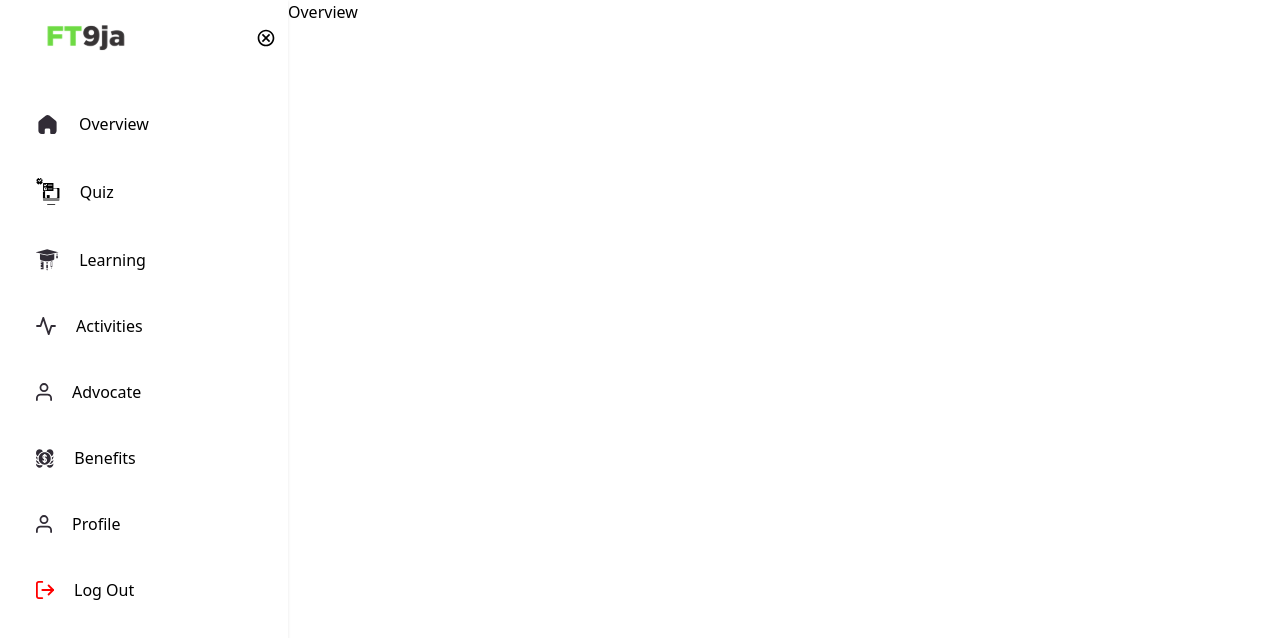
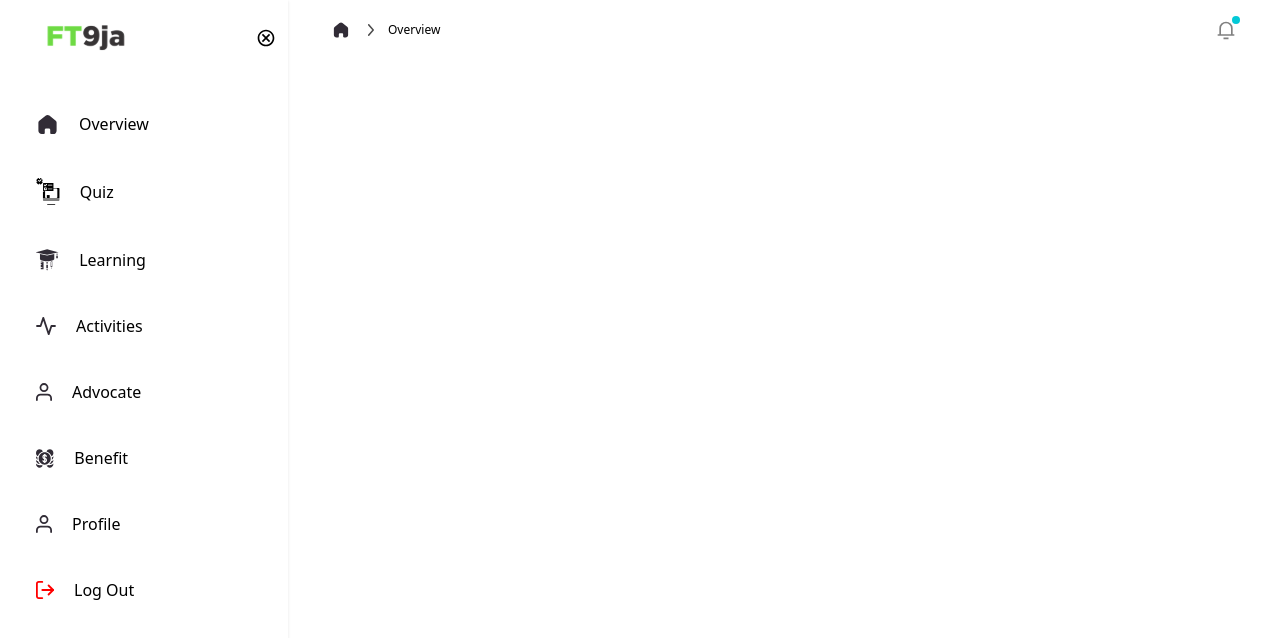
Before and after one commit to seunthegreat/FT9ja-Hero-main, a React (Vite) app: page /dashboard in a window 1280 px wide. Shown: the top 638 px of the page. Built offline with nearby package versions, Linux system fonts and the light colour scheme.

Commit message:
navbar setup

```diff
--- a/src/App.jsx
+++ b/src/App.jsx
@@ -16,7 +16,7 @@ const App = () =>(
         <Route path="/dashboard/learning" element={<Learning />} />
         <Route path="/dashboard/activities" element={<Activities />} />
         <Route path="/dashboard/advocate" element={<Advocate />} />
-        <Route path="/dashboard/benefits" element={<Benefit />} />
+        <Route path="/dashboard/benefit" element={<Benefit />} />
         <Route path="/dashboard/profile" element={<Profile />} />
       </Routes>
     </BrowserRouter>
--- a/src/assets/index.js
+++ b/src/assets/index.js
@@ -37,6 +37,7 @@ import Advocate from "./Advocate.svg";
 import Benefit from "./Benefit.svg";
 import Profile from "./Profile.svg";
 import Logout from "./Logout.svg";
+import rightArrow from "./right-arrow.svg"
 
 export {
   airbnb,
@@ -77,5 +78,6 @@ export {
   Advocate,
   Benefit,
   Profile,
-  Logout
+  Logout,
+  rightArrow
 };
--- /dev/null
+++ b/src/components/DashboardNavbar.jsx
@@ -0,0 +1,66 @@
+import React, { useEffect } from 'react';
+import { AiOutlineMenu } from 'react-icons/ai';
+import { RiNotification3Line } from 'react-icons/ri';
+import { useStateContext } from '../context/ContextProvider';
+import { Home, rightArrow } from '../assets';
+
+const NavButton = ({ title, customFunc, icon, color, dotColor, svg }) => (
+  <>
+    <button
+      type='button'
+      onClick={customFunc}
+      style={{ color }}
+      className="relative text-xl rounded-full p-3 hover:bg-light-gray"
+    >
+      <span style={{background: dotColor}}
+        className="absolute inline-flex rounded-full h-2 w-2 right-2 top-2"/>
+        {svg ? <img src={icon} className="w-[18px] h-[18px]" /> : icon}
+    </button>
+  </>
+)
+
+const DNavbar = ({route}) => {
+  const {  setActiveMenu, handleClick, screenSize, setScreenSize } = useStateContext();
+
+  useEffect(() => {
+    const handleResize = () => setScreenSize(window.innerWidth);
+    window.addEventListener('resize', handleResize);
+    handleResize();
+
+    return () => window.removeEventListener('resize', handleResize);
+  }, []);
+
+  useEffect(() => {
+    if(screenSize <= 900) return setActiveMenu(false);
+    setActiveMenu(true);
+
+  }, [screenSize]);
+  return (
+    <div className='flex justify-between p-2 md:mx-6 relative'>
+      <div className='flex flex-row items-center justify-center'>
+        <NavButton
+          title="Menu"
+          customFunc={() => setActiveMenu((prevActiveMenu) => !prevActiveMenu)}
+          color="gray"
+          svg
+          icon={Home}
+        />
+       <img src={rightArrow} className="w-[18px] h-[12px] mr-2" />
+       <p className='text-xs'>{route}</p>
+      </div>
+
+        <div className='flex'>
+          <NavButton
+            title="Notifications"
+            dotColor={"#03c9d7"}
+            customFunc={() => handleClick('notification')}
+            color="gray"
+            icon={<RiNotification3Line />}
+          />
+
+        </div>
+    </div>
+  )
+}
+
+export default DNavbar
--- a/src/components/index.js
+++ b/src/components/index.js
@@ -5,7 +5,8 @@ import Hero from "./Hero";
 import Benefits from "./Benefits";
 import HowItWorks from "./HowItWorks";
 import Faqs from "./Faqs";
-import Sidebar from "./Sidebar"
+import Sidebar from "./Sidebar";
+import DNavbar from "./DashboardNavbar";
 
 export {
   Navbar,
@@ -15,5 +16,6 @@ export {
   Benefits,
   HowItWorks,
   Faqs,
-  Sidebar
+  Sidebar,
+  DNavbar
 };
--- a/src/constants/index.jsx
+++ b/src/constants/index.jsx
@@ -286,9 +286,9 @@ export const SidebarLinks = [
         icon: <img src={Advocate} alt="advocate" className="w-[16px] h-[18px]" />
       },
       {
-        name: 'Benefits',
-        route: 'benefits',
-        icon: <img src={Benefit} alt="benefits" className="w-[18.37px] h-[19px]" />
+        name: 'Benefit',
+        route: 'benefit',
+        icon: <img src={Benefit} alt="benefit" className="w-[18.37px] h-[19px]" />
       },
       {
         name: 'Profile',
--- a/src/pages/Activities.jsx
+++ b/src/pages/Activities.jsx
@@ -1,6 +1,6 @@
 import React from 'react';
 import { useStateContext } from '../context/ContextProvider';
-import { Sidebar } from '../components';
+import { Sidebar, DNavbar } from '../components';
 
 const Activities = () => {
   const { activeMenu } = useStateContext();
@@ -20,7 +20,9 @@ const Activities = () => {
         `dark:bg-main-bg bg-main-bg min-h-screen w-full
             ${activeMenu ? 'md:ml-72' : 'flex-2'}`}
       >
-        Activities
+        <div className='fixed md:static bg-main-bg dark:bg-main-dark-bg navbar w-full'>
+          <DNavbar route={"Activities"}/>
+        </div>
       </div>
     </div>
   )
--- a/src/pages/Advocate.jsx
+++ b/src/pages/Advocate.jsx
@@ -1,6 +1,6 @@
 import React from 'react';
 import { useStateContext } from '../context/ContextProvider';
-import { Sidebar } from '../components';
+import { Sidebar, DNavbar } from '../components';
 
 const Advocate = () => {
   const { activeMenu } = useStateContext();
@@ -20,7 +20,9 @@ const Advocate = () => {
         `dark:bg-main-bg bg-main-bg min-h-screen w-full
             ${activeMenu ? 'md:ml-72' : 'flex-2'}`}
       >
-        Advocate
+         <div className='fixed md:static bg-main-bg dark:bg-main-dark-bg navbar w-full'>
+          <DNavbar route={"Advocate"}/>
+        </div>
       </div>
     </div>
   )
--- a/src/pages/Benefit.jsx
+++ b/src/pages/Benefit.jsx
@@ -1,6 +1,6 @@
 import React from 'react';
 import { useStateContext } from '../context/ContextProvider';
-import { Sidebar } from '../components';
+import { Sidebar, DNavbar } from '../components';
 
 const Benefits = () => {
   const { activeMenu } = useStateContext();
@@ -20,7 +20,9 @@ const Benefits = () => {
         `dark:bg-main-bg bg-main-bg min-h-screen w-full
             ${activeMenu ? 'md:ml-72' : 'flex-2'}`}
       >
-        Benefits
+         <div className='fixed md:static bg-main-bg dark:bg-main-dark-bg navbar w-full'>
+          <DNavbar route={"Benefit"}/>
+        </div>
       </div>
     </div>
   )
--- a/src/pages/Learning.jsx
+++ b/src/pages/Learning.jsx
@@ -1,6 +1,6 @@
 import React from 'react';
 import { useStateContext } from '../context/ContextProvider';
-import { Sidebar } from '../components';
+import { Sidebar, DNavbar } from '../components';
 
 const Learning = () => {
   const { activeMenu } = useStateContext();
@@ -20,7 +20,9 @@ const Learning = () => {
         `dark:bg-main-bg bg-main-bg min-h-screen w-full
             ${activeMenu ? 'md:ml-72' : 'flex-2'}`}
       >
-        Learning
+        <div className='fixed md:static bg-main-bg dark:bg-main-dark-bg navbar w-full'>
+          <DNavbar route={"Learning"}/>
+        </div>
       </div>
     </div>
   )
--- a/src/pages/Overview.jsx
+++ b/src/pages/Overview.jsx
@@ -1,6 +1,6 @@
 import React from 'react';
 import { useStateContext } from '../context/ContextProvider';
-import { Sidebar } from '../components';
+import { Sidebar, DNavbar } from '../components';
 
 
 const Overview = () => {
@@ -22,7 +22,9 @@ const Overview = () => {
             `dark:bg-main-bg bg-main-bg min-h-screen w-full
             ${activeMenu ? 'md:ml-72': 'flex-2'}`}
       >
-      Overview
+      <div className='fixed md:static bg-main-bg dark:bg-main-dark-bg navbar w-full'>
+        <DNavbar route={"Overview"}/>
+      </div>
       </div>
     </div>
   )
--- a/src/pages/Profile.jsx
+++ b/src/pages/Profile.jsx
@@ -1,6 +1,6 @@
 import React from 'react';
 import { useStateContext } from '../context/ContextProvider';
-import { Sidebar } from '../components';
+import { Sidebar, DNavbar } from '../components';
 
 
 const Profile = () => {
@@ -22,7 +22,9 @@ const Profile = () => {
             `dark:bg-main-bg bg-main-bg min-h-screen w-full
             ${activeMenu ? 'md:ml-72': 'flex-2'}`}
       >
-      Profile
+       <div className='fixed md:static bg-main-bg dark:bg-main-dark-bg navbar w-full'>
+          <DNavbar route={"Profile"}/>
+        </div>
       </div>
     </div>
   )
--- a/src/pages/Quiz.jsx
+++ b/src/pages/Quiz.jsx
@@ -1,6 +1,6 @@
 import React from 'react';
 import { useStateContext } from '../context/ContextProvider';
-import { Sidebar } from '../components';
+import { Sidebar, DNavbar } from '../components';
 
 const Quiz = () => {
   const { activeMenu } = useStateContext();
@@ -20,7 +20,9 @@ const Quiz = () => {
         `dark:bg-main-bg bg-main-bg min-h-screen w-full
             ${activeMenu ? 'md:ml-72' : 'flex-2'}`}
       >
-        Quiz
+        <div className='fixed md:static bg-main-bg dark:bg-main-dark-bg navbar w-full'>
+          <DNavbar route={"Quiz"}/>
+        </div>
       </div>
     </div>
   )
```
Also changed, not shown: src/assets/right-arrow.svg (added).
